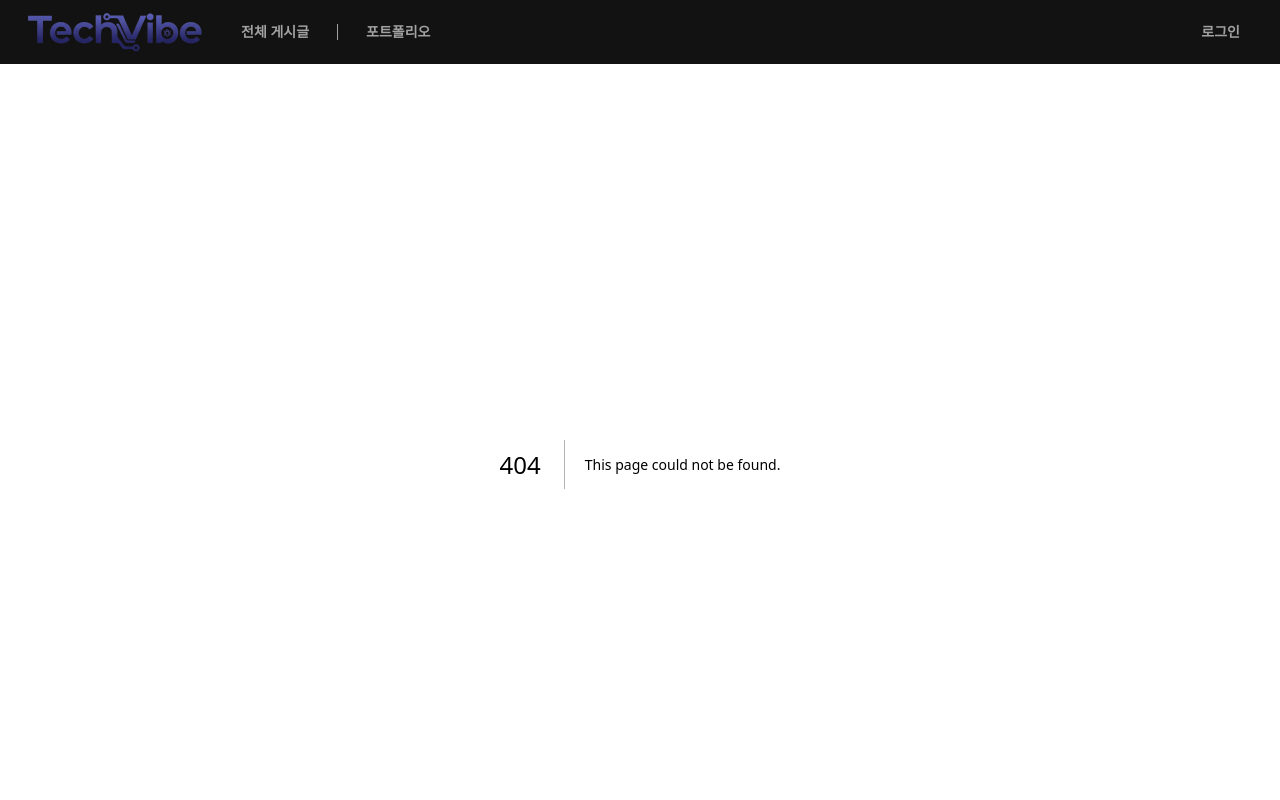
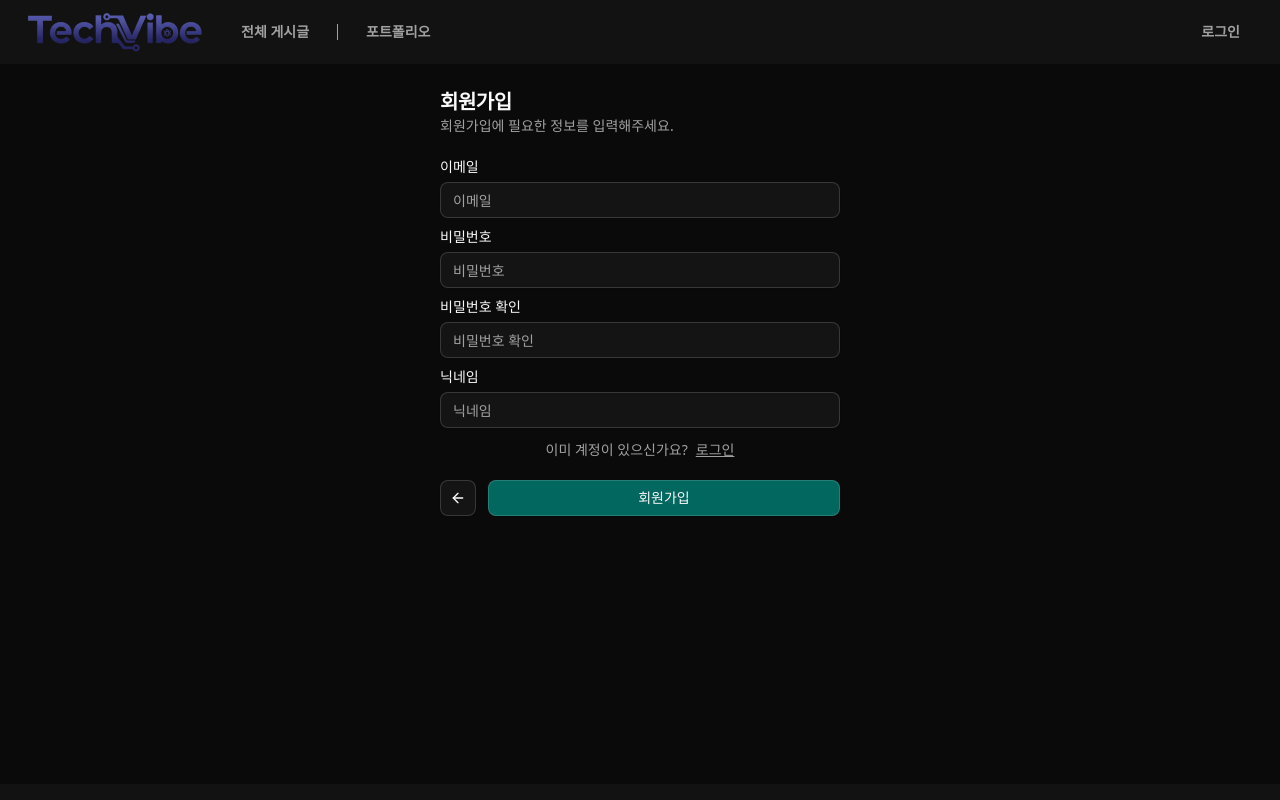
Before and after one commit to zzz664/TechVibe, a Next.js app: page /join in a window 1280 px wide. Before the commit this address had no page. Shown: the top 800 px of the page. Built offline with nearby package versions, Linux system fonts and the light colour scheme.

Commit message:
feat(app/join): 회원가입 페이지 UI 구현 Zod라이브러리를 사용하여 회원가입 폼 데이터의 유효성을 검증함 /join으로 라우팅을 하고 로그인페이지와 회원가입페이지간 이동이 가능하도록 Link컴포넌트사용

```diff
--- /dev/null
+++ b/app/join/page.tsx
@@ -0,0 +1,128 @@
+"use client"
+
+import { zodResolver } from "@hookform/resolvers/zod"
+import { useForm } from "react-hook-form"
+import { z } from "zod"
+import { Button, Form, FormControl, FormField, FormItem, FormLabel, FormMessage, Input } from "@/components/ui";
+import Link from "next/link";
+import { ArrowLeft } from "lucide-react";
+
+{/*join form의 규칙구조*/ }
+const formSchema = z.object({
+  email: z.email({
+    error: "올바른 e-mail 양식을 입력해주세요.",
+  }),
+  password: z.string().min(8, {
+    error: "비밀번호는 최소 8글자입니다."
+  }),
+  confirmPassword: z.string().min(8, {
+    error: "비밀번호는 최소 8글자입니다."
+  }),
+  nickname: z.string().regex(/[가-힣a-zA-Z0-9]$/, {
+    error: "닉네임에 특수문자나 단자음, 단모음을 사용할 수 없습니다."
+  }).min(2, {
+    error: "닉네임은 최소 2글자 이상입니다."
+  }).max(6, {
+    error: "닉네임은 최대 6글자 입니다."
+  }),
+}).refine(data => data.password === data.confirmPassword, {
+  path: ["confirmPassword"],
+  error: "비밀번호가 일치하지 않습니다.",
+});
+
+export default function Home() {
+  {/*zod로 설정한 form규칙을 통해 useForm훅으로 form생성*/ }
+  const form = useForm<z.infer<typeof formSchema>>({
+    resolver: zodResolver(formSchema),
+    defaultValues: {
+      email: "",
+      password: "",
+      confirmPassword: "",
+      nickname: "",
+    },
+  });
+
+  const onSubmit = () => { }
+
+  return (
+    <main className="w-full h-full min-h-[720px] flex p-6 gap-6 items-start justify-center">
+      {/*회원가입 폼 영역*/}
+      <div className="w-100 flex flex-col gap-6">
+        <div className="flex flex-col">
+          <h4 className="scroll-m-20 text-xl font-semibold tracking-tight">회원가입</h4>
+          <p className="text-muted-foreground">회원가입에 필요한 정보를 입력해주세요.</p>
+        </div>
+        <div className="">
+          <Form {...form}>
+            <form onSubmit={form.handleSubmit(onSubmit)} className="space-y-3">
+              <FormField
+                control={form.control}
+                name="email"
+                render={({ field }) => (
+                  <FormItem>
+                    <FormLabel>이메일</FormLabel>
+                    <FormControl>
+                      <Input placeholder="이메일" {...field} />
+                    </FormControl>
+                    <FormMessage />
+                  </FormItem>
+                )}
+              />
+              <FormField
+                control={form.control}
+                name="password"
+                render={({ field }) => (
+                  <FormItem>
+                    <FormLabel>비밀번호</FormLabel>
+                    <FormControl>
+                      <Input type="password" placeholder="비밀번호" {...field} />
+                    </FormControl>
+                    <FormMessage />
+                  </FormItem>
+                )}
+              />
+              <FormField
+                control={form.control}
+                name="confirmPassword"
+                render={({ field }) => (
+                  <FormItem>
+                    <FormLabel>비밀번호 확인</FormLabel>
+                    <FormControl>
+                      <Input type="password" placeholder="비밀번호 확인" {...field} />
+                    </FormControl>
+                    <FormMessage />
+                  </FormItem>
+                )}
+              />
+              <FormField
+                control={form.control}
+                name="nickname"
+                render={({ field }) => (
+                  <FormItem>
+                    <FormLabel>닉네임</FormLabel>
+                    <FormControl>
+                      <Input placeholder="닉네임" {...field} />
+                    </FormControl>
+                    <FormMessage />
+                  </FormItem>
+                )}
+              />
+              <div className="w-full flex flex-col gap-5">
+                <div className="text-center text-muted-foreground">
+                  이미 계정이 있으신가요?
+                  <Link href={"/login"} className="ml-2 underline hover:text-white">로그인</Link>
+                </div>
+                <div className="flex gap-3">
+                  <Button variant={"outline"} type="button" size={"icon"}>
+                    <ArrowLeft/>
+                  </Button>
+                  <Button variant={"outline"} type="submit" className="flex-1 bg-teal-700/85! hover:bg-teal-700!">회원가입</Button>
+                </div>
+              </div>
+            </form>
+          </Form>
+        </div>
+      </div>
+    </main>
+  );
+}
--- a/app/login/page.tsx
+++ b/app/login/page.tsx
@@ -5,6 +5,7 @@ import { useForm } from "react-hook-form"
 import { z } from "zod"
 import { Button, Form, FormControl, FormField, FormItem, FormLabel, FormMessage, Input } from "@/components/ui";
 import Image from "next/image";
+import Link from "next/link";
 
 {/*login form의 규칙구조*/ }
 const formSchema = z.object({
@@ -60,7 +61,7 @@ export default function Home() {
                     <FormItem>
                       <FormLabel>비밀번호</FormLabel>
                       <FormControl>
-                        <Input placeholder="비밀번호" {...field} />
+                        <Input type="password" placeholder="비밀번호" {...field} />
                       </FormControl>
                       <FormMessage />
                     </FormItem>
@@ -69,7 +70,7 @@ export default function Home() {
                 <div className="w-full flex flex-col gap-5">
                   <div className="text-center text-muted-foreground">
                     계정이 없으신가요?
-                    <span className="ml-2 underline">회원가입</span>
+                    <Link href={"/join"} className="ml-2 underline">회원가입</Link>
                   </div>
                   <Button variant={"outline"} type="submit">로그인</Button>
                 </div>
```
